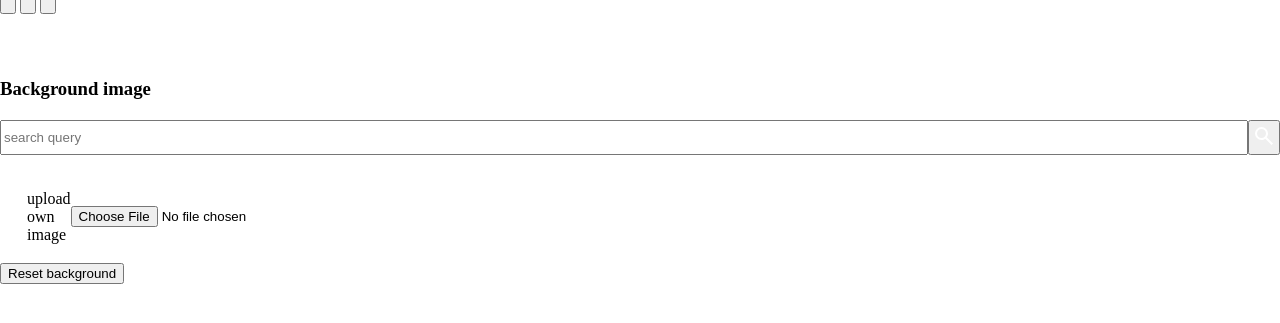
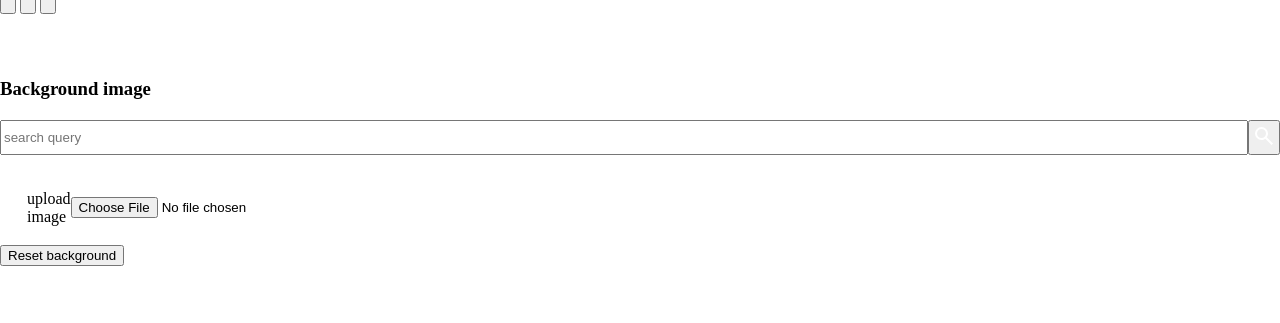
Before and after one commit to codeispoetry/sharepicgenerator3, a PHP site: template src/Views/Cockpit/Sharepic.php in a window 1280 px wide. Shown: the part 172-495 px from the top of the page. Run offline with PHP 8.4, Linux system fonts and the light colour scheme; the template is opened without the code that fills it, so the values that code supplies are empty; style sheets or scripts are compiled from the project's sources.

Commit message:
translation

```diff
--- a/src/Views/Cockpit/Sharepic.php
+++ b/src/Views/Cockpit/Sharepic.php
@@ -31,7 +31,7 @@
 
 
         <label style="display:flex; align-items: center;padding:3px;margin-top:2em; width: 160px;" class="file-upload">
-            <img src="/assets/icons/upload.svg"> <?php  echo _('upload own image');?>
+            <img src="/assets/icons/upload.svg"> <?php  echo _('upload image');?>
             <input type="file" name="upload" id="upload">
         </label>
 
```
Also changed, not shown: 1 other file.
